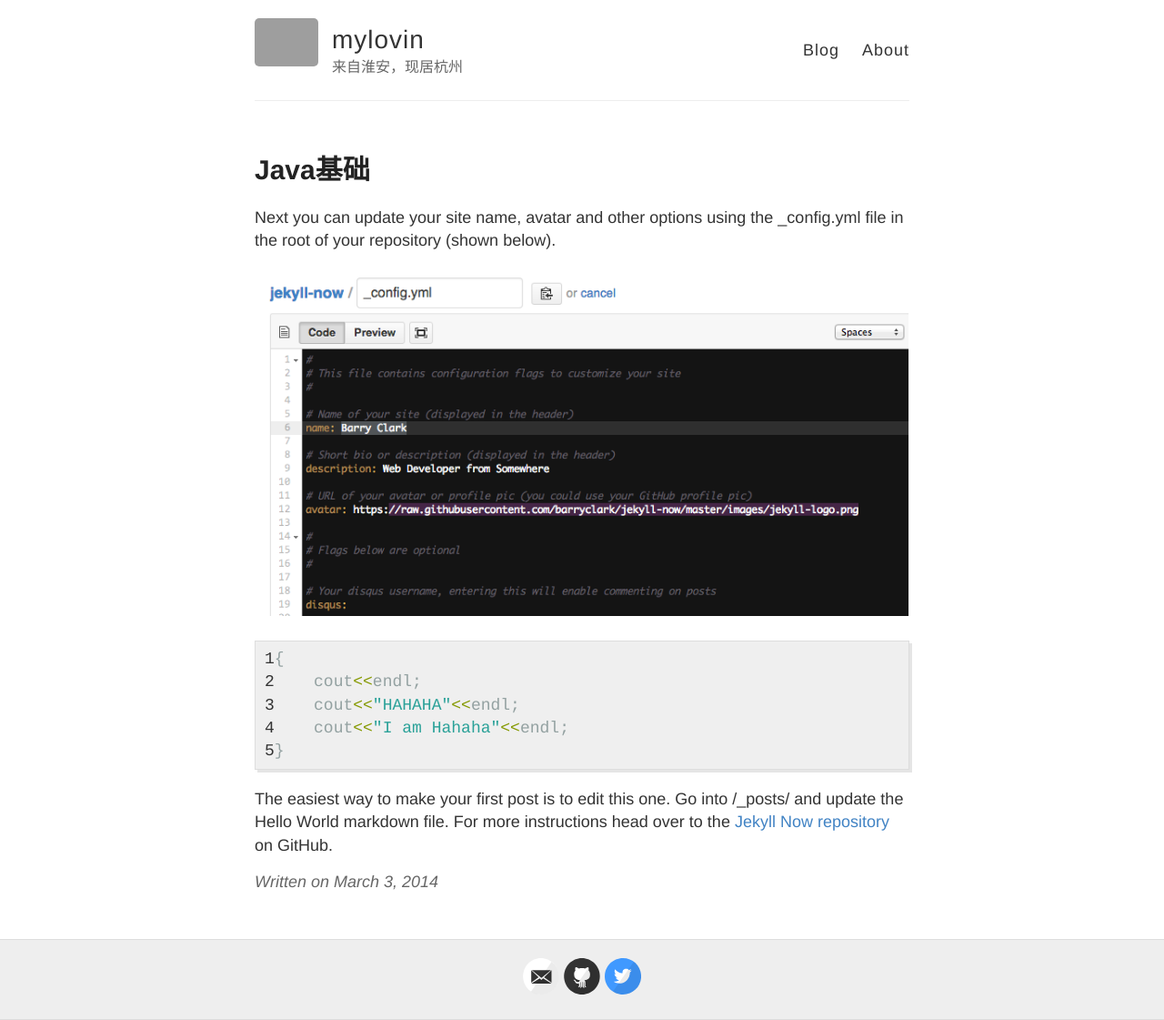
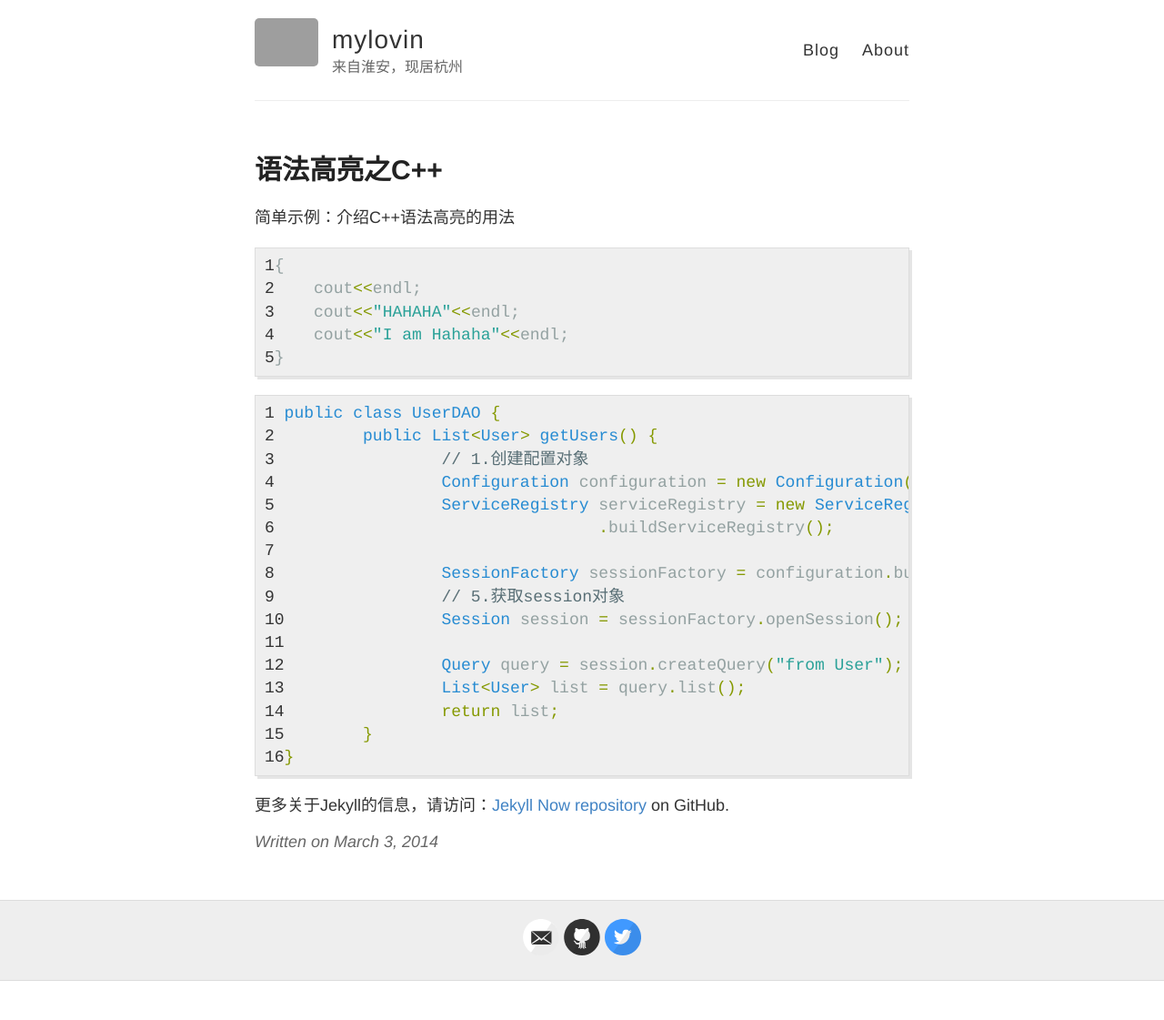
Before and after one commit to 861008761/861008761.github.io, a Jekyll site: the page built from _posts/2014-3-3-Hello-World.md, in a window 1280 px wide. Shown: the whole page at 91% size. Built offline with Jekyll 4.4.1, drawn with Linux system fonts in a browser that asks for light colours; after the commit the page ends 1078 px from its top, so only the background shows below that; grey boxes are pictures that could not be loaded.

Commit message:
add new files

```diff
--- a/_posts/2014-3-3-Hello-World.md
+++ b/_posts/2014-3-3-Hello-World.md
@@ -1,11 +1,10 @@
 ---
 layout: post
-title: Java基础
+title: 语法高亮之C++
 ---
 
-Next you can update your site name, avatar and other options using the _config.yml file in the root of your repository (shown below).
+简单示例：介绍C++语法高亮的用法
 
-![_config.yml]({{ site.baseurl }}/images/config.png)
 {% highlight c++ linenos %}
 {
     cout<<endl;
@@ -14,4 +13,23 @@ Next you can update your site name, avatar and other options using the _config.y
 }
 {% endhighlight %}
 
-The easiest way to make your first post is to edit this one. Go into /_posts/ and update the Hello World markdown file. For more instructions head over to the [Jekyll Now repository](https://github.com/barryclark/jekyll-now) on GitHub.
+{% highlight java linenos %}
+public class UserDAO {
+	public List<User> getUsers() {
+		// 1.创建配置对象
+		Configuration configuration = new Configuration().configure();
+		ServiceRegistry serviceRegistry = new ServiceRegistryBuilder().applySettings(configuration.getProperties())
+				.buildServiceRegistry();
+
+		SessionFactory sessionFactory = configuration.buildSessionFactory(serviceRegistry);
+		// 5.获取session对象
+		Session session = sessionFactory.openSession();
+
+		Query query = session.createQuery("from User");
+		List<User> list = query.list();
+		return list;
+	}
+}
+{% endhighlight %}
+
+更多关于Jekyll的信息，请访问：[Jekyll Now repository](https://github.com/barryclark/jekyll-now) on GitHub.
```
